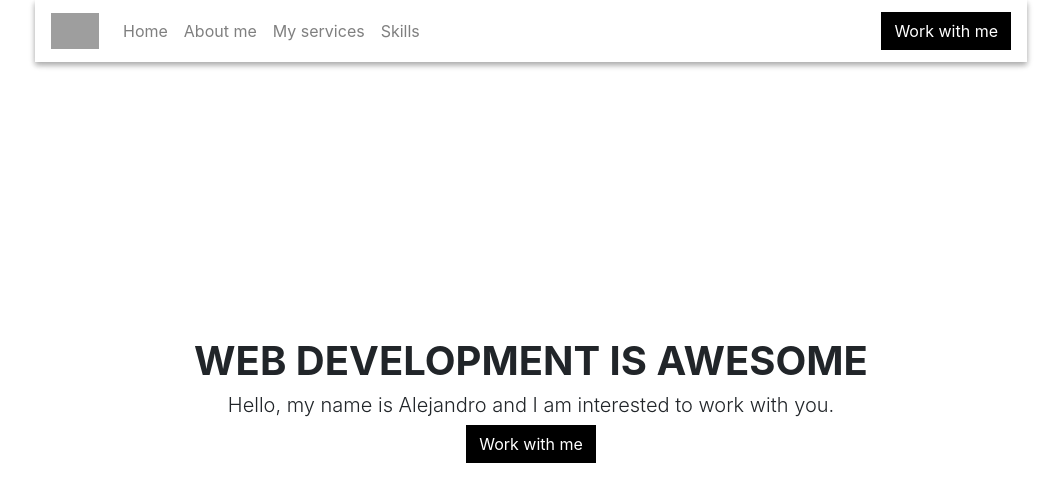
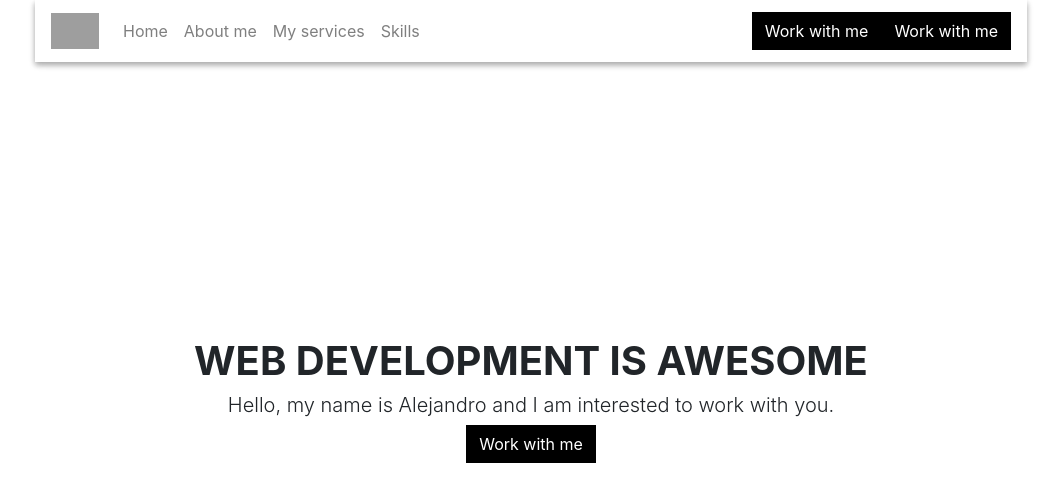
Before and after one commit to AlejandroMilan/MilanPortfolio, a Nuxt app: page / in a window 1280 px wide. Shown: the top 502 px of the page, without its empty margins (109-1170 px from the left). Built offline with nearby package versions, Linux system fonts and the light colour scheme; grey boxes are pictures that could not be loaded.

Commit message:
Transition added to navbar

```diff
--- a/components/layout/Navbar.vue
+++ b/components/layout/Navbar.vue
@@ -21,6 +21,9 @@
         </b-navbar-nav>
 
         <b-navbar-nav class="ml-auto">
+          <transition name="slide-fade" mode="out-in">
+            <b-button variant="primary" to="/"> Work with me </b-button>
+          </transition>
           <b-button variant="primary" to="/"> Work with me </b-button>
         </b-navbar-nav>
       </b-collapse>
@@ -53,6 +56,22 @@ header
 
   img
     width: 100%
+
+
+.what-is-programming
+  width: 100%
+  text-align: center
+  text-transform: uppercase
+
+.slide-fade-enter-active
+  transition: all .3s ease
+
+.slide-fade-leave-active
+  transition: all .8s cubic-bezier(1.0, 0.5, 0.8, 1.0)
+
+.slide-fade-enter, .slide-fade-leave-to
+  transform: translateX(10px)
+  opacity: 0
 </style>
 
 <script lang="ts">
```
